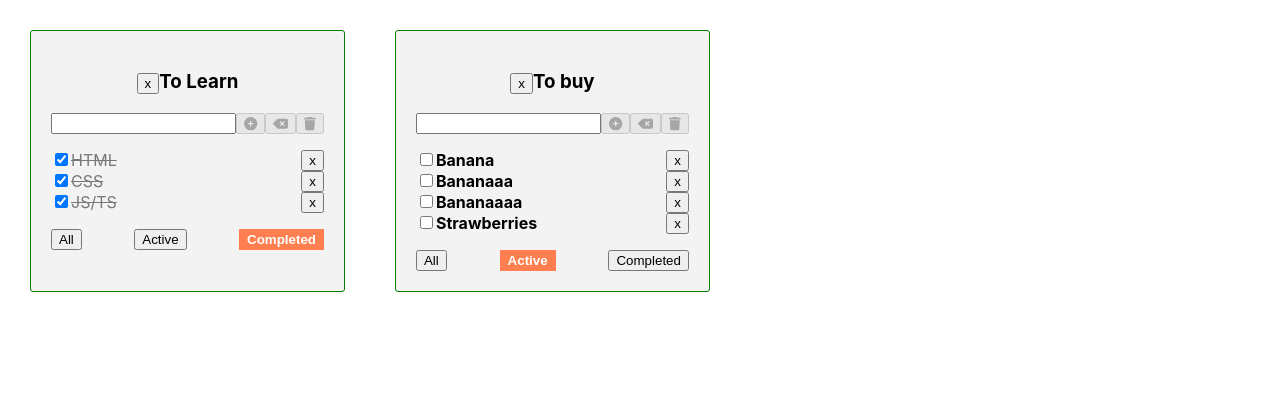
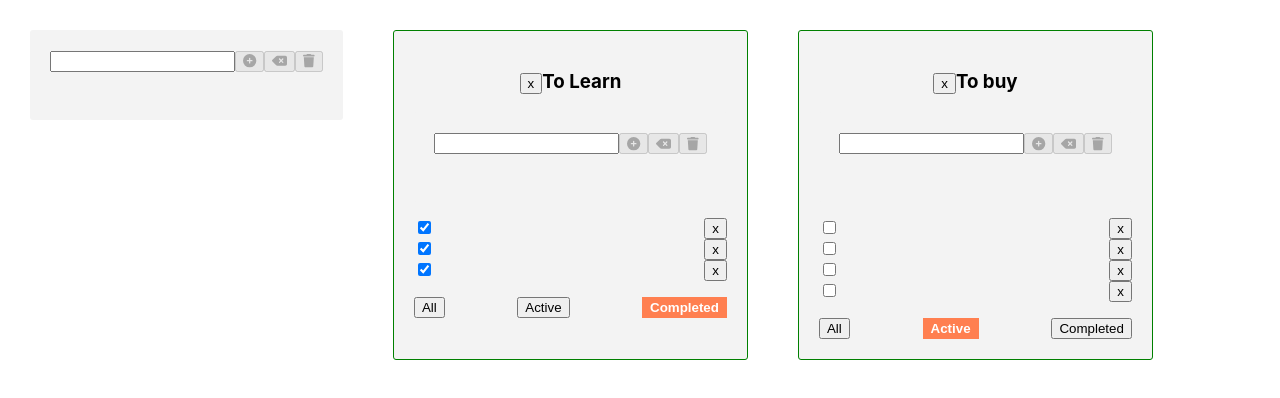
Before and after one commit to beamle/1-todolist, a React (Create React App) app: page / in a window 1280 px wide. Shown: the top 398 px of the page. Built offline with nearby package versions, Linux system fonts and the light colour scheme.

Commit message:
Cheto s Vitjkom delali, ni4ego ne ponjal

```diff
--- a/src/App.tsx
+++ b/src/App.tsx
@@ -2,6 +2,7 @@ import React, {useState} from 'react';
 import './App.css';
 import {v1} from "uuid";
 import TodoList, {TaskType} from "./components/Todolist/Todolist";
+import AddItemForm from "./components/AddItemForm/AddItemForm";
 
 export type FilterValuesType = "all" | "active" | "completed"
 
@@ -28,7 +29,7 @@ function App(): JSX.Element {
             {id: v1(), title: "Banana", isDone: false},
             {id: v1(), title: "Bananaaa", isDone: false},
             {id: v1(), title: "Bananaaaa", isDone: false},
-            {id: v1(), title: "Strawberries", isDone: false}]
+            {id: v1(), title: "Strawberries", isDone: false}],
     })
 
     const [todoLists, setTodoLists] = useState<TodoListType[]>([
@@ -46,7 +47,6 @@ function App(): JSX.Element {
         // } : tl)
         // setTodoLists(updatedTodoLists)
     }
-
     const removeTask = (taskId: string, todoListId: string) => {
         const nextState = tasks[todoListId].filter(t => t.id !== taskId)
         setTasks({...tasks, [todoListId]: nextState})
@@ -58,7 +58,6 @@ function App(): JSX.Element {
         // setTasks({...tasks})
 
     }
-
     const addTask = (title: string, todoListId: string) => {
         const newTask = {id: v1(), title, isDone: false}
         let newTasksArr = {...tasks, [todoListId]: [...tasks[todoListId], newTask]}
@@ -77,18 +76,6 @@ function App(): JSX.Element {
         //     })
         // }
     }
-
-    const removeTodoList = (todoListId: string) => {
-        setTodoLists(todoLists.filter(tl => tl.id !== todoListId))
-        delete tasks[todoListId]
-        // const updatedTodoLists: TodoListType[] = todoLists.filter(tl => tl.id !== todoListId)
-        // setTodoLists(updatedTodoLists)
-        // delete tasks[todoListId]
-        //         const copyTasks = {...tasks}
-        //         delete copyTasks[todoListId]
-        //         setTasks(copyTasks)
-    }
-
     const getFilteredTasks =
         (allTasks: TaskType[], currentFilterValue: FilterValuesType): TaskType[] => {
             switch (currentFilterValue) {
@@ -100,6 +87,36 @@ function App(): JSX.Element {
                     return allTasks
             }
         } // poprobovatj vykinutj v otdelnyj fail "utilities"
+
+
+
+    const maxTodolistTitleLength = 10
+    const removeTodoList = (todoListId: string) => {
+        setTodoLists(todoLists.filter(tl => tl.id !== todoListId))
+        delete tasks[todoListId]
+        // const updatedTodoLists: TodoListType[] = todoLists.filter(tl => tl.id !== todoListId)
+        // setTodoLists(updatedTodoLists)
+        // delete tasks[todoListId]
+        //         const copyTasks = {...tasks}
+        //         delete copyTasks[todoListId]
+        //         setTasks(copyTasks)
+    }
+    const addTodoList = (title: string) => {
+        const newTodoList: TodoListType = { id: v1(), title: title, filter: 'all'}
+        setTodoLists([newTodoList, ...todoLists])
+        setTasks({...tasks, [newTodoList.id]: []})
+    }
+    const changeTaskTitle = (taskId: string, newTitle: string, todoListId: string) => {
+        const newTask = tasks[todoListId].map(task => task.id === taskId ? {...task, newTitle } : task)
+        setTasks({...tasks, [todoListId]: newTask})
+    }
+
+    const changeTodoListTitle = (newTodoListTitle: string, todoListId: string) => {
+        const updatedTodoLists: Array<TodoListType>
+            = todoLists.map(tl => tl.id === todoListId ? { ...tl, title: newTodoListTitle } : tl)
+        setTodoLists(updatedTodoLists)
+    }
+
 
     const todoListsComponents: JSX.Element[] = todoLists.map(tl => {
             const filteredTasks: TaskType[] = getFilteredTasks(tasks[tl.id], tl.filter)
@@ -120,6 +137,7 @@ function App(): JSX.Element {
 
     return (
         <div className="App">
+            <AddItemForm maxItemTitleLength={maxTodolistTitleLength} addItem={addTodoList}/>
             {todoListsComponents}
         </div>
     );
--- /dev/null
+++ b/src/components/AddItemForm/AddItemForm.module.css
@@ -0,0 +1,6 @@
+.addForm {
+    border-radius: 3px;
+    background-color: #f3f3f3;
+    padding: 20px;
+    height: 50px;
+}
--- /dev/null
+++ b/src/components/AddItemForm/AddItemForm.tsx
@@ -0,0 +1,71 @@
+import React, {ChangeEvent, FC, useState} from 'react';
+import {FontAwesomeIcon} from "@fortawesome/react-fontawesome";
+import {faCirclePlus, faDeleteLeft, faTrash} from "@fortawesome/free-solid-svg-icons";
+import s from "./AddItemForm.module.css"
+
+type AddItemFormProps = {
+    maxItemTitleLength: number
+    addItem: (title: string) => void
+}
+
+const AddItemForm: FC<AddItemFormProps> = ({maxItemTitleLength, addItem}) => {
+    const [title, setTitle] = useState("")
+    const [error, setError] = useState<boolean>(false)
+
+    const isItemTitleLengthTooLong = title.length > maxItemTitleLength
+    const isAddItemBtnDisabled = !title || isItemTitleLengthTooLong
+
+    const changeItemTitle = (e: ChangeEvent<HTMLInputElement>) => {
+        if(error) {
+            setError(false)
+        }
+        if(!isItemTitleLengthTooLong){
+            setTitle(e.currentTarget.value)
+        }
+    }
+
+    const addItemToTodolist = () => {
+        const trimmedTitle = title.trim()
+        if(trimmedTitle){
+            addItem(trimmedTitle)
+        } else {
+            setError(true)
+        }
+        setTitle("")
+    }
+
+    return (
+        <div className={s.addForm}>
+            <input
+                value={title}
+                onChange={changeItemTitle}
+                className={error ? "user-error" : undefined}
+                onKeyDown={(e)=>{
+                    if(e.key === "Enter"){
+                        addItemToTodolist()
+                    }
+                }}
+            />
+            <button
+                disabled={isAddItemBtnDisabled}
+                onClick={addItemToTodolist}>
+                <FontAwesomeIcon icon={faCirclePlus} />
+            </button>
+
+            <button
+                disabled={!title}
+                onClick={()=>setTitle(title.slice(0, -1))}>
+                <FontAwesomeIcon icon={faDeleteLeft} />
+            </button>
+            <button
+                disabled={!title}
+                onClick={()=>setTitle("")}>
+                <FontAwesomeIcon icon={faTrash} />
+            </button>
+            {isItemTitleLengthTooLong && <div>You title is too long</div>}
+            {error && <div style={{"color": "red", "fontWeight": "bold"}}>Please, enter correct title</div>}
+        </div>
+    );
+};
+
+export default AddItemForm;
--- /dev/null
+++ b/src/components/EditableSpan/EditableSpan.tsx
@@ -0,0 +1,27 @@
+import React, {ChangeEvent, FC, useState} from 'react';
+
+type EditableSpanPropsType = {
+    title: string
+    className: string
+    changeTitle: (title: string) => void
+}
+const EditableSpan: FC<EditableSpanPropsType> = (props) => {
+    const [isEditMode, setIsEditMode] = useState(false);
+    const [title, setTitle] = useState('');
+    const onEditMode = () => {
+        setIsEditMode(true)
+        setTitle(props.title)
+    }
+    const offEditMode = () => {
+        setIsEditMode(false)
+        props.changeTitle(title)
+    }
+    const changeItemTitle = (e: ChangeEvent<HTMLInputElement>) => setTitle(e.currentTarget.value)
+    return (
+        isEditMode
+            ? <input onChange={changeItemTitle} autoFocus onBlur={offEditMode} value={title}/>
+            : <span onDoubleClick={onEditMode}>{title}</span>
+    );
+};
+
+export default EditableSpan;
--- a/src/components/Todolist/Todolist.tsx
+++ b/src/components/Todolist/Todolist.tsx
@@ -4,6 +4,8 @@ import { faCirclePlus } from '@fortawesome/free-solid-svg-icons'
 import { faDeleteLeft } from '@fortawesome/free-solid-svg-icons'
 import { faTrash } from '@fortawesome/free-solid-svg-icons'
 import {FilterValuesType} from "../../App";
+import AddItemForm from "../AddItemForm/AddItemForm";
+import EditableSpan from "../EditableSpan/EditableSpan";
 
 type TodoListPropsType = {
     id: string
@@ -23,9 +25,8 @@ export type TaskType = {
     isDone: boolean
 }
 const TodoList: FC<TodoListPropsType> = (props) => {
-    const [title, setTitle] = useState("")
-    const [error, setError] = useState<boolean>(false)
 
+    const maxTaskTitleLength = 15;
     const tasksList = (props.tasks.length === 0)
         ? <p>TodoList is empty</p>
         :  <ul className={"tasks-list"}>
@@ -42,7 +43,7 @@ const TodoList: FC<TodoListPropsType> = (props) => {
                                     checked={task.isDone}
                                     onChange={changeTaskStatus}
                                 />
-                                <span className={task.isDone ? "task-done" : "task"}>{task.title}</span>
+                                <EditableSpan title={task.title} className={task.isDone ? "task-done" : "task"} changeTitle={() => {}}/>
                             </div>
                             <button onClick={removeTask}>x</button>
                         </li>
@@ -51,61 +52,16 @@ const TodoList: FC<TodoListPropsType> = (props) => {
             }
         </ul>
 
-    const addTask = () => {
-        const trimmedTitle = title.trim()
-        if(trimmedTitle){
-            props.addTask(trimmedTitle, props.id)
-        } else {
-            setError(true)
-        }
-        setTitle("")
+    const addTask = (title: string) => {
+        props.addTask(title, props.id)
     }
 
-    const maxTaskTitleLength = 15
-    const isTaskTitleLengthTooLong = title.length > maxTaskTitleLength
-    const isAddTaskBtnDisabled = !title || isTaskTitleLengthTooLong
-    const changeTaskTitle = (e: ChangeEvent<HTMLInputElement>) => {
-        if(error) {
-            setError(false)
-        }
-        if(!isTaskTitleLengthTooLong){
-            setTitle(e.currentTarget.value)
-        }
-    }
+
 
     return (
         <div className="todoList">
             <h3 className={"todolist-header"}><button onClick={() => props.removeTodoList(props.id)}>x</button>{props.title}</h3>
-            <div>
-                <input
-                    value={title}
-                    onChange={changeTaskTitle}
-                    className={error ? "user-error" : undefined}
-                    onKeyDown={(e)=>{
-                        if(e.key === "Enter"){
-                            addTask()
-                        }
-                    }}
-                />
-                <button
-                    disabled={isAddTaskBtnDisabled}
-                    onClick={addTask}>
-                    <FontAwesomeIcon icon={faCirclePlus} />
-                </button>
-
-                <button
-                    disabled={!title}
-                    onClick={()=>setTitle(title.slice(0, -1))}>
-                    <FontAwesomeIcon icon={faDeleteLeft} />
-                </button>
-                <button
-                    disabled={!title}
-                    onClick={()=>setTitle("")}>
-                    <FontAwesomeIcon icon={faTrash} />
-                </button>
-                {isTaskTitleLengthTooLong && <div>You task title is too long</div>}
-                {error && <div style={{"color": "red", "fontWeight": "bold"}}>Please, enter correct title</div>}
-            </div>
+            <AddItemForm maxItemTitleLength={maxTaskTitleLength} addItem={addTask}/>
             {tasksList}
             <div className={"buttons-block"}>
                 <button
```
